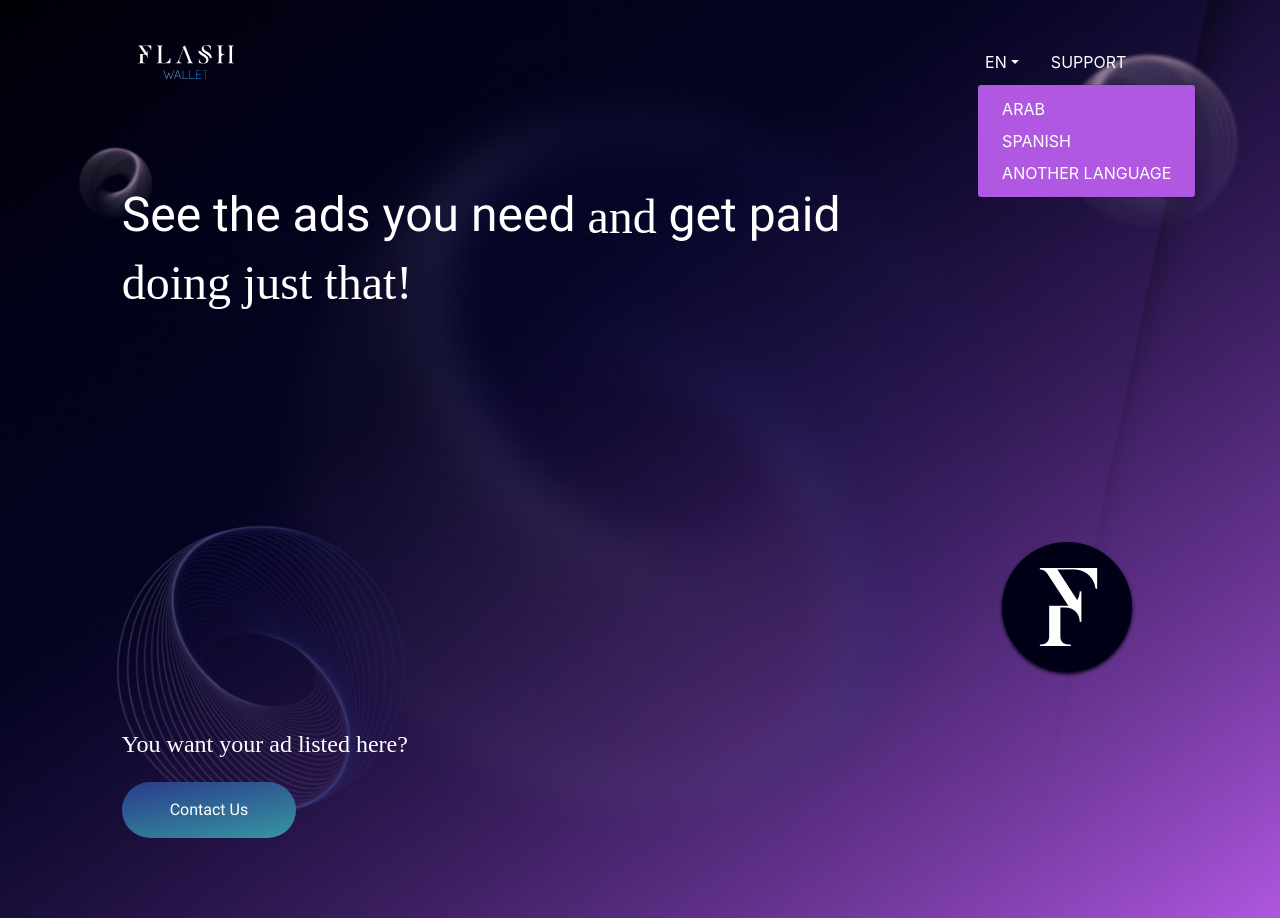
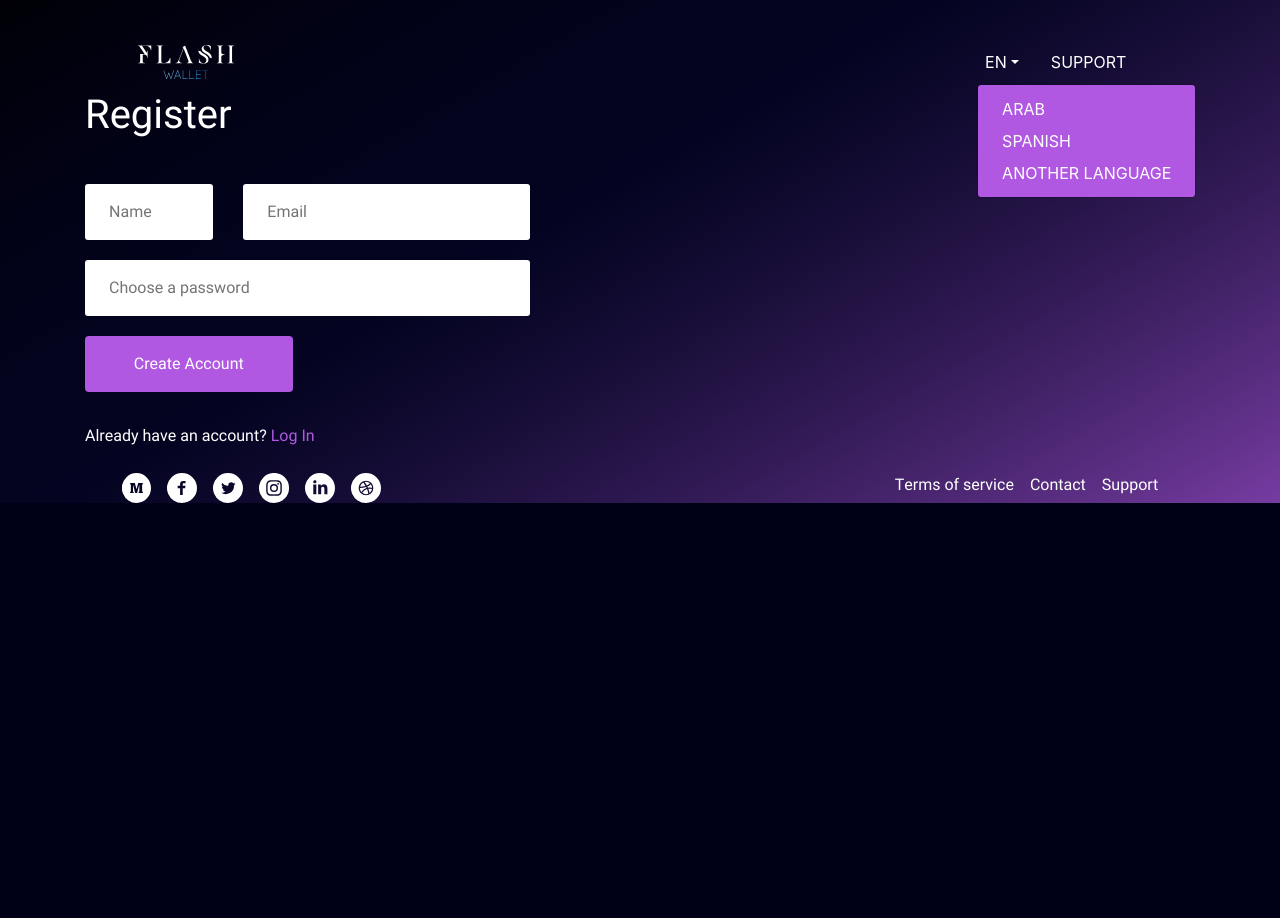
Before and after one commit to empower0926/serge-site-13, a React (Create React App) app: page /user in a window 1280 px wide. Both pictures are taken after a click on the button "EN". After the commit the page ends 800 px from the top, so only its background shows below. Built offline with nearby package versions, Linux system fonts and the light colour scheme; a web font is replaced by a local one.

Commit message:
Routes created

```diff
--- a/package.json
+++ b/package.json
@@ -9,6 +9,7 @@
     "aos": "^2.3.4",
     "react": "^16.13.1",
     "react-dom": "^16.13.1",
+    "react-router-dom": "^5.2.0",
     "react-scripts": "3.4.1"
   },
   "scripts": {
--- a/src/App.js
+++ b/src/App.js
@@ -1,13 +1,20 @@
 import React from 'react';
 import Welcome from './user_pannels/welcome';
+import User from './user_pannels/user';
 import './App.css';
 import AOS from 'aos';
 import 'aos/dist/aos.css';
-
+import {BrowserRouter as Router,Route,Switch} from 'react-router-dom'
 function App() {
   return (
     <div >
-      <Welcome/>
+      <Router>
+      <Switch>
+      <Route exact path="/" component={Welcome}></Route>
+      <Route path="/user" component={User}></Route>
+      </Switch>
+      </Router>
+
     </div>
   );
 }
--- a/src/user_pannels/user.js
+++ b/src/user_pannels/user.js
@@ -53,32 +53,32 @@ class User extends Component {
         return (
             <div>
                 {/*  <!-- nav -->  */}
-                <div class="container-fluid">
-                    <div class="row">
-                        <div class="col-md-10 mx-auto">
-                            <nav class="navbar navbar-expand-lg navbar-light">
-                                <a class="navbar-brand" href="#">
+                <div className="container-fluid">
+                    <div className="row">
+                        <div className="col-md-10 mx-auto">
+                            <nav className="navbar navbar-expand-lg navbar-light">
+                                <a className="navbar-brand" href="#">
                                     <img src="../assets/images/exported/logo.svg" alt="" />
                                 </a>
-                                <button class="navbar-toggler" type="button" data-toggle="collapse" data-target="#navbarNav"
+                                <button className="navbar-toggler" type="button" data-toggle="collapse" data-target="#navbarNav"
                                     aria-controls="navbarNav" aria-expanded="false" aria-label="Toggle navigation">
-                                    <span class="navbar-toggler-icon"></span>
+                                    <span className="navbar-toggler-icon"></span>
                                 </button>
-                                <div class="collapse navbar-collapse" id="navbarNav">
-                                    <ul class="navbar-nav ml-auto">
-                                        <li class="nav-item dropdown mx-2">
-                                            <a class="nav-link dropdown-toggle" href="#" id="navbarDropdown" role="button"
+                                <div className="collapse navbar-collapse" id="navbarNav">
+                                    <ul className="navbar-nav ml-auto">
+                                        <li className="nav-item dropdown mx-2">
+                                            <a className="nav-link dropdown-toggle" href="#" id="navbarDropdown" role="button"
                                                 data-toggle="dropdown" aria-haspopup="true" aria-expanded="false">
                                                 EN
                                         </a>
-                                            <div class="dropdown-menu" aria-labelledby="navbarDropdown">
-                                                <a class="dropdown-item" href="#">ARAB</a>
-                                                <a class="dropdown-item" href="#">SPANISH</a>
-                                                <a class="dropdown-item" href="#">ANOTHER LANGUAGE</a>
+                                            <div className="dropdown-menu" aria-labelledby="navbarDropdown">
+                                                <a className="dropdown-item" href="#">ARAB</a>
+                                                <a className="dropdown-item" href="#">SPANISH</a>
+                                                <a className="dropdown-item" href="#">ANOTHER LANGUAGE</a>
                                             </div>
                                         </li>
-                                        <li class="nav-item mx-2">
-                                            <a class="nav-link" href="#">SUPPORT</a>
+                                        <li className="nav-item mx-2">
+                                            <a className="nav-link" href="#">SUPPORT</a>
                                         </li>
                                     </ul>
                                 </div>
@@ -88,31 +88,31 @@ class User extends Component {
                 </div>
 
 
-                <section class="login-n-regigster">
-                    <div class="container user-container">
+                <section className="login-n-regigster">
+                    <div className="container user-container">
                         {/*    <!-- login and register pannels changes here --> */}
                         {this.state.value}
                     </div>
 
-                    <div class="container-fluid">
-                        <div class="row">
-                            <div class="col-md-10 mx-auto">
-                                <div class="row">
-                                    <div class="col-md-8 mt-4 socials d-flex">
-                                        <div class="social-buttons">
-                                            <a class="mr-3" href="#"><img
+                    <div className="container-fluid">
+                        <div className="row">
+                            <div className="col-md-10 mx-auto">
+                                <div className="row">
+                                    <div className="col-md-8 mt-4 socials d-flex">
+                                        <div className="social-buttons">
+                                            <a className="mr-3" href="#"><img
                                                 src="../assets/images/exported/login_socials/medium-with-circle.svg"
                                                 alt="flash wallet medium" /></a>
-                                            <a class="mr-3" href="#"><img
+                                            <a className="mr-3" href="#"><img
                                                 src="../assets/images/exported/login_socials/facebook-with-circle.svg"
                                                 alt="flash wallet facebook" /></a>
-                                            <a class="mr-3" href="#"><img
+                                            <a className="mr-3" href="#"><img
                                                 src="../assets/images/exported/login_socials/twitter-with-circle.svg"
                                                 alt="flash wallet twitter" /></a>
-                                            <a class="mr-3" href="#"><img
+                                            <a className="mr-3" href="#"><img
                                                 src="../assets/images/exported/login_socials/instagram-with-circle.svg"
                                                 alt="flash wallet instagram" /></a>
-                                            <a class="mr-3" href="#"><img
+                                            <a className="mr-3" href="#"><img
                                                 src="../assets/images/exported/login_socials/linkedin-with-circle.svg"
                                                 alt="flash wallet linkedIn" /></a>
                                             <a href="#"><img src="../assets/images/exported/login_socials/dribbble-with-circle.svg"
@@ -120,10 +120,10 @@ class User extends Component {
                                         </div>
                                     </div>
 
-                                    <div class="col-md-4 mt-4 terms d-flex">
-                                        <div class="terms-buttons">
+                                    <div className="col-md-4 mt-4 terms d-flex">
+                                        <div className="terms-buttons">
                                             <a href="#">Terms of service</a>
-                                            <a class="mx-3" href="#">Contact</a>
+                                            <a className="mx-3" href="#">Contact</a>
                                             <a href="#">Support</a>
                                         </div>
                                     </div>
--- a/src/user_pannels/welcome.js
+++ b/src/user_pannels/welcome.js
@@ -1,5 +1,5 @@
 import React, { Component } from 'react';
-
+import  {Link} from 'react-router-dom';
 class User extends Component {
 
 
@@ -8,32 +8,32 @@ class User extends Component {
         return (
             <div className="bg-image">
                 {/*  <!-- nav -->  */}
-                <div class="container-fluid">
-                    <div class="row">
-                        <div class="col-md-10 mx-auto">
-                            <nav class="navbar navbar-expand-lg navbar-light">
-                                <a class="navbar-brand" href="#">
+                <div className="container-fluid">
+                    <div className="row">
+                        <div className="col-md-10 mx-auto">
+                            <nav className="navbar navbar-expand-lg navbar-light">
+                                <a className="navbar-brand" href="#">
                                     <img src="../assets/images/exported/logo.svg" alt="" />
                                 </a>
-                                <button class="navbar-toggler" type="button" data-toggle="collapse" data-target="#navbarNav"
+                                <button className="navbar-toggler" type="button" data-toggle="collapse" data-target="#navbarNav"
                                     aria-controls="navbarNav" aria-expanded="false" aria-label="Toggle navigation">
-                                    <span class="navbar-toggler-icon"></span>
+                                    <span className="navbar-toggler-icon"></span>
                                 </button>
-                                <div class="collapse navbar-collapse" id="navbarNav">
-                                    <ul class="navbar-nav ml-auto">
-                                        <li class="nav-item dropdown mx-2">
-                                            <a class="nav-link dropdown-toggle" href="#" id="navbarDropdown" role="button"
+                                <div className="collapse navbar-collapse" id="navbarNav">
+                                    <ul className="navbar-nav ml-auto">
+                                        <li className="nav-item dropdown mx-2">
+                                            <a className="nav-link dropdown-toggle" href="#" id="navbarDropdown" role="button"
                                                 data-toggle="dropdown" aria-haspopup="true" aria-expanded="false">
                                                 EN
                                         </a>
-                                            <div class="dropdown-menu" aria-labelledby="navbarDropdown">
-                                                <a class="dropdown-item" href="#">ARAB</a>
-                                                <a class="dropdown-item" href="#">SPANISH</a>
-                                                <a class="dropdown-item" href="#">ANOTHER LANGUAGE</a>
+                                            <div className="dropdown-menu" aria-labelledby="navbarDropdown">
+                                                <a className="dropdown-item" href="#">ARAB</a>
+                                                <a className="dropdown-item" href="#">SPANISH</a>
+                                                <a className="dropdown-item" href="#">ANOTHER LANGUAGE</a>
                                             </div>
                                         </li>
-                                        <li class="nav-item mx-2">
-                                            <a class="nav-link" href="#">SUPPORT</a>
+                                        <li className="nav-item mx-2">
+                                            <a className="nav-link" href="#">SUPPORT</a>
                                         </li>
                                     </ul>
                                 </div>
@@ -43,8 +43,8 @@ class User extends Component {
                 </div>
 
 
-                <section class="login-n-regigster">
-                    <div class="container-fluid user-container">
+                <section className="login-n-regigster">
+                    <div className="container-fluid user-container">
                         <div className="row mt-5">
 
                             <div className="col-xl-1"></div>
@@ -56,7 +56,7 @@ class User extends Component {
                             <div className="col-xl-8 d-flex ads-container"></div>
 
                             <div className="col-xl-4 d-flex">
-                                <a className="mx-auto f-image" href="#"><img src="../assets/images/F.png" /> </a>
+                                <Link  to='/user' className="mx-auto f-image" ><img src="../assets/images/F.png" /> </Link>
                             </div>
 
                         </div>
@@ -78,21 +78,21 @@ class User extends Component {
                         </div>
 
                         <div className="row welcome-socials">
-                            <div class="col-xl-8 mt-5 mb-5 socials d-flex">
-                                <div class="social-buttons">
-                                    <a class="mr-3" href="#"><img
+                            <div className="col-xl-8 mt-5 mb-5 socials d-flex">
+                                <div className="social-buttons">
+                                    <a className="mr-3" href="#"><img
                                         src="../assets/images/exported/login_socials/medium-with-circle.svg"
                                         alt="flash wallet medium" /></a>
-                                    <a class="mr-3" href="#"><img
+                                    <a className="mr-3" href="#"><img
                                         src="../assets/images/exported/login_socials/facebook-with-circle.svg"
                                         alt="flash wallet facebook" /></a>
-                                    <a class="mr-3" href="#"><img
+                                    <a className="mr-3" href="#"><img
                                         src="../assets/images/exported/login_socials/twitter-with-circle.svg"
                                         alt="flash wallet twitter" /></a>
-                                    <a class="mr-3" href="#"><img
+                                    <a className="mr-3" href="#"><img
                                         src="../assets/images/exported/login_socials/instagram-with-circle.svg"
                                         alt="flash wallet instagram" /></a>
-                                    <a class="mr-3" href="#"><img
+                                    <a className="mr-3" href="#"><img
                                         src="../assets/images/exported/login_socials/linkedin-with-circle.svg"
                                         alt="flash wallet linkedIn" /></a>
                                     <a href="#"><img src="../assets/images/exported/login_socials/dribbble-with-circle.svg"
```
Also changed, not shown: 1 other file (tests, documents, lock files or other folders).
